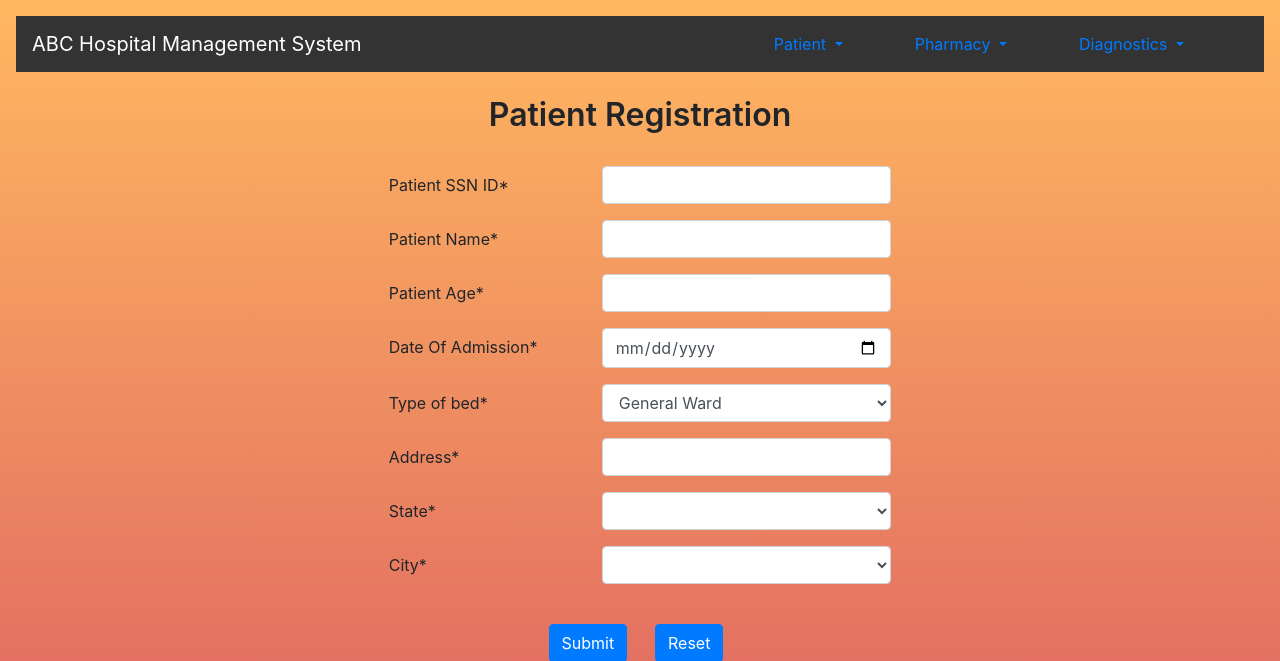
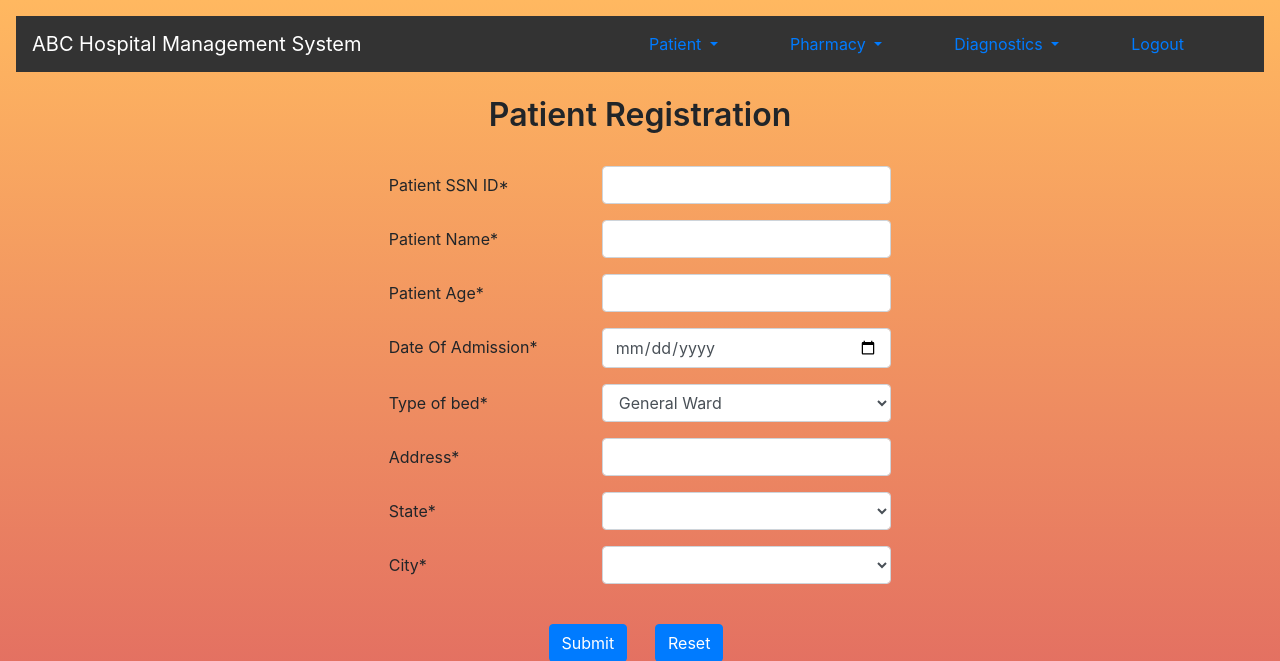
Before and after one commit to varshithrajbasa/hydhospital, a Flask app: page /create_patient in a window 1280 px wide. Shown: the top 661 px of the page. Run offline with Flask 2, Linux system fonts and the light colour scheme; lists and menus that the app fills with data are empty; some libraries are stand-ins or nearby versions.

Commit message:
Added logout button

```diff
--- a/templates/header/header.html
+++ b/templates/header/header.html
@@ -46,17 +46,17 @@
 
 <body>
     <nav class=" navbar navbar-expand-lg ">
-        <a class="navbar-brand " href="{{ url_for( 'home')}} ">ABC Hospital Management System</a>
-        <button class="navbar-toggler " type="button " data-toggle="collapse " data-target="#navbarNavDropdown " aria-controls="navbarNavDropdown " aria-expanded="false " aria-label="Toggle navigation ">
-          <span class="navbar-toggler-icon "></span>
+        <a class="navbar-brand" href="{{ url_for( 'home')}} ">ABC Hospital Management System</a>
+        <button class="navbar-toggler" type="button" data-toggle="collapse" data-target="#navbarNavDropdown" aria-controls="navbarNavDropdown" aria-expanded="false" aria-label="Toggle navigation">
+          <span class="navbar-toggler-icon"></span>
         </button>
-        <div class="collapse navbar-collapse " id="navbarNavDropdown ">
-            <ul class="navbar-nav ">
-                <li class="nav-item dropdown ">
-                    <a class="nav-link dropdown-toggle " href="# " id="navbarDropdownMenuLink " role="button " data-toggle="dropdown " aria-haspopup="true " aria-expanded="false ">
+        <div class="collapse navbar-collapse" id="navbarNavDropdown">
+            <ul class="navbar-nav">
+                <li class="nav-item dropdown">
+                    <a class="nav-link dropdown-toggle " href="#" id="navbarDropdownMenuLink" role="button" data-toggle="dropdown" aria-haspopup="true" aria-expanded="false">
                 Patient
               </a>
-                    <div class="dropdown-menu " aria-labelledby="navbarDropdownMenuLink ">
+                    <div class="dropdown-menu" aria-labelledby="navbarDropdownMenuLink">
                         <a class="dropdown-item " href="{{ url_for( 'create_patient')}} ">Create Patient</a>
                         <a class="dropdown-item " href="{{ url_for( 'update_patient')}} ">Update Patient</a>
                         <a class="dropdown-item " href="{{ url_for( 'delete_patient')}} ">Delete Patient</a>
@@ -81,6 +81,9 @@
                         <a class="dropdown-item " href="# ">Final Billing</a>
                     </div>
                 </li>
+                <li class="nav-item">
+                    <a class="nav-link" href="#">Logout</a>
+                </li>
             </ul>
         </div>
     </nav>
```
